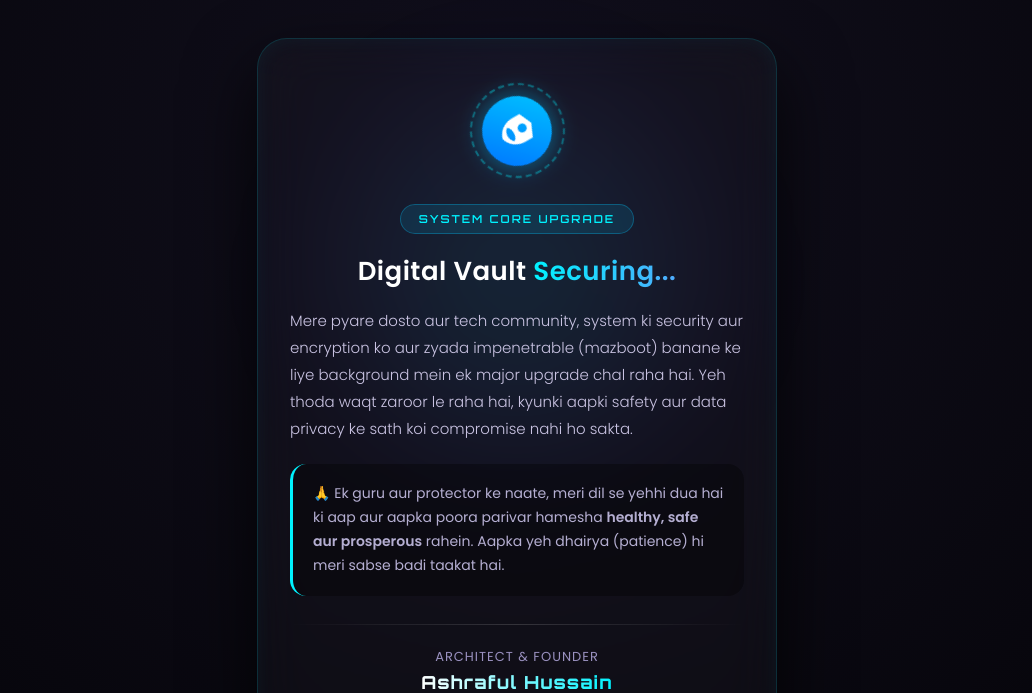
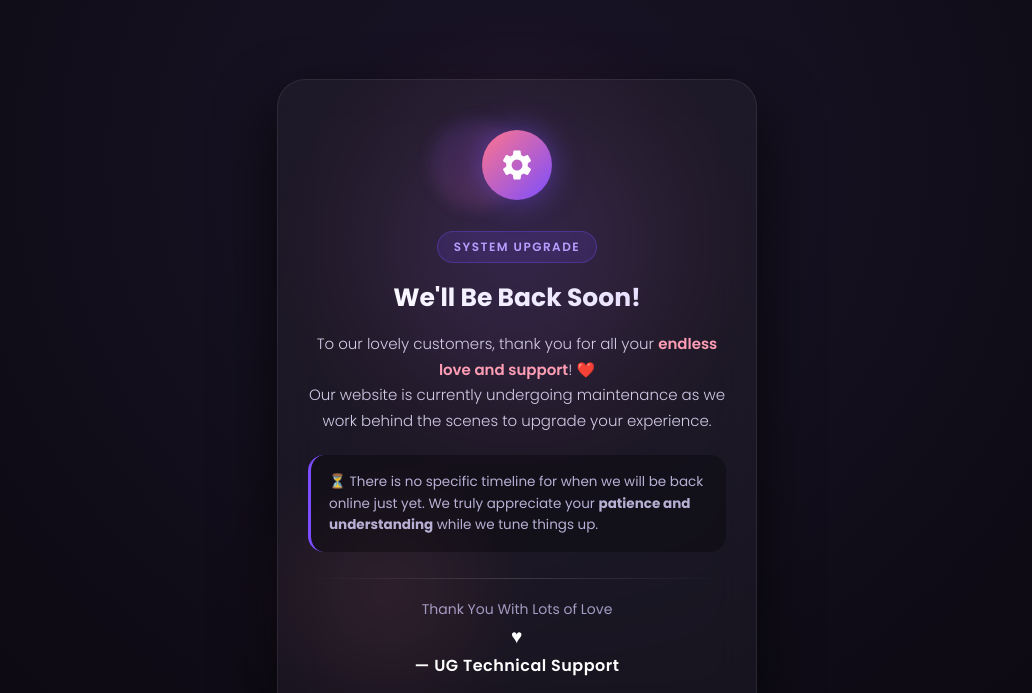
Before and after one commit to onboardglobal1-oss/ashraful-unique-shop, a plain HTML site: page index.html in a window 1280 px wide. Shown: the top 693 px of the page, without its empty margins (123-1155 px from the left). Drawn offline with Linux system fonts and the light colour scheme.

Commit message:
Update index.html

```diff
--- a/index.html
+++ b/index.html
@@ -3,8 +3,8 @@
 <head>
   <meta charset="UTF-8" />
   <meta name="viewport" content="width=device-width, initial-scale=1.0" />
-  <title>System Lockdown & Maintenance | ASHRAFUL UNIQUE SHOP</title>
-  <link href="https://fonts.googleapis.com/css2?family=Orbitron:wght@400;600;800&family=Poppins:wght@300;400;500;600&display=swap" rel="stylesheet">
+  <title>Under Maintenance | UG Technical Support</title>
+  <link href="https://fonts.googleapis.com/css2?family=Poppins:wght@300;400;500;600;700&display=swap" rel="stylesheet">
   <style>
     * {
       margin: 0;
@@ -18,50 +18,62 @@
       display: flex;
       justify-content: center;
       align-items: center;
-      background: radial-gradient(circle at 50% 20%, #12101e 0%, #050409 100%);
-      color: #e2dfef;
+      background: radial-gradient(circle at 50% 20%, #1a1528 0%, #09070e 100%);
+      color: #f3f0ff;
       padding: 20px;
       overflow: hidden;
       position: relative;
     }
 
-    /* Cyber Security Neon Glow Orbs */
+    /* Ambient Dim Glow Background Effect */
     .glow-orb-1 {
       position: absolute;
-      width: 400px;
-      height: 400px;
-      background: radial-gradient(circle, rgba(0, 242, 254, 0.15) 0%, rgba(79, 70, 229, 0.08) 50%, transparent 70%);
+      width: 350px;
+      height: 350px;
+      background: radial-gradient(circle, rgba(124, 77, 255, 0.22) 0%, rgba(255, 117, 140, 0.08) 50%, transparent 70%);
       border-radius: 50%;
       top: 10%;
       left: 50%;
       transform: translateX(-50%);
-      filter: blur(60px);
+      filter: blur(50px);
       z-index: 0;
-      animation: pulseNeon 5s infinite alternate ease-in-out;
+      animation: pulseGlow 6s infinite alternate ease-in-out;
     }
 
-    @keyframes pulseNeon {
-      0% { transform: translateX(-50%) scale(0.9); opacity: 0.5; }
-      100% { transform: translateX(-50%) scale(1.15); opacity: 0.9; }
+    .glow-orb-2 {
+      position: absolute;
+      width: 250px;
+      height: 250px;
+      background: radial-gradient(circle, rgba(255, 117, 140, 0.15) 0%, transparent 70%);
+      border-radius: 50%;
+      bottom: 10%;
+      left: 30%;
+      filter: blur(40px);
+      z-index: 0;
     }
 
-    /* Glassmorphism Cyber Card */
+    @keyframes pulseGlow {
+      0% { transform: translateX(-50%) scale(0.9); opacity: 0.6; }
+      100% { transform: translateX(-50%) scale(1.15); opacity: 1; }
+    }
+
+    /* Glassmorphism Card with Entry Animation */
     .maintenance-card {
       position: relative;
       z-index: 1;
-      max-width: 520px;
+      max-width: 480px;
       width: 100%;
-      background: rgba(255, 255, 255, 0.025);
-      backdrop-filter: blur(24px);
-      -webkit-backdrop-filter: blur(24px);
-      border: 1px solid rgba(0, 242, 254, 0.15);
-      border-radius: 30px;
-      padding: 44px 32px;
+      background: rgba(255, 255, 255, 0.035);
+      backdrop-filter: blur(20px);
+      -webkit-backdrop-filter: blur(20px);
+      border: 1px solid rgba(255, 255, 255, 0.08);
+      border-radius: 28px;
+      padding: 42px 30px;
       text-align: center;
-      box-shadow: 0 30px 70px rgba(0, 0, 0, 0.8), inset 0 0 20px rgba(0, 242, 254, 0.05);
-      animation: cardEntrance 1s cubic-bezier(0.16, 1, 0.3, 1) forwards;
+      box-shadow: 0 25px 60px rgba(0, 0, 0, 0.7);
+      animation: cardEntrance 1.2s cubic-bezier(0.16, 1, 0.3, 1) forwards;
       opacity: 0;
-      transform: translateY(35px);
+      transform: translateY(30px);
     }
 
     @keyframes cardEntrance {
@@ -71,183 +83,166 @@
       }
     }
 
-    /* Unique High-Tech Rotating Security & Shield Animation */
+    /* Settings / Gear Icon with Smooth Rotation */
     .icon-container {
       position: relative;
-      width: 95px;
-      height: 95px;
-      margin: 0 auto 26px;
+      width: 85px;
+      height: 85px;
+      margin: 0 auto 24px;
       display: flex;
       justify-content: center;
       align-items: center;
     }
 
-    /* Outer Radar Ring */
-    .radar-ring {
+    .gear-bg {
       position: absolute;
       width: 100%;
       height: 100%;
-      border: 2px dashed rgba(0, 242, 254, 0.35);
+      background: linear-gradient(135deg, rgba(124, 77, 255, 0.2), rgba(255, 117, 140, 0.2));
       border-radius: 50%;
-      animation: spinRadar 12s linear infinite;
+      filter: blur(8px);
+      animation: pulseGlow 3s infinite alternate;
     }
 
-    @keyframes spinRadar {
-      from { transform: rotate(0deg); }
-      to { transform: rotate(360deg); }
-    }
-
-    /* Inner Core Gear */
-    .core-gear {
+    .gear-icon {
       position: relative;
       z-index: 2;
       width: 70px;
       height: 70px;
-      background: linear-gradient(135deg, #00c6ff 0%, #0072ff 100%);
+      background: linear-gradient(135deg, #7c4dff 0%, #ff758c 100%);
       border-radius: 50%;
       display: flex;
       justify-content: center;
       align-items: center;
-      box-shadow: 0 0 25px rgba(0, 198, 255, 0.5);
-      animation: counterSpin 6s linear infinite;
+      box-shadow: 0 0 30px rgba(124, 77, 255, 0.5);
+      animation: rotateGear 10s linear infinite;
     }
 
-    @keyframes counterSpin {
-      from { transform: rotate(360deg); }
-      to { transform: rotate(0deg); }
-    }
-
-    .core-gear svg {
+    .gear-icon svg {
       width: 36px;
       height: 36px;
       fill: #ffffff;
     }
 
+    @keyframes rotateGear {
+      from { transform: rotate(0deg); }
+      to { transform: rotate(360deg); }
+    }
+
     .badge {
       display: inline-block;
-      background: rgba(0, 198, 255, 0.12);
-      color: #00f2fe;
-      font-family: 'Orbitron', sans-serif;
-      font-size: 11px;
+      background: rgba(124, 77, 255, 0.15);
+      color: #b89eff;
+      font-size: 12px;
       font-weight: 600;
-      letter-spacing: 2px;
+      letter-spacing: 1.5px;
       text-transform: uppercase;
-      padding: 7px 18px;
+      padding: 6px 16px;
       border-radius: 50px;
-      border: 1px solid rgba(0, 198, 255, 0.3);
-      margin-bottom: 18px;
+      border: 1px solid rgba(124, 77, 255, 0.3);
+      margin-bottom: 16px;
     }
 
     h1 {
-      font-size: 26px;
+      font-size: 25px;
       font-weight: 700;
-      margin-bottom: 16px;
-      color: #ffffff;
-      letter-spacing: 0.5px;
-    }
-
-    h1 span {
-      background: linear-gradient(to right, #00f2fe, #4facfe);
+      margin-bottom: 14px;
+      background: linear-gradient(to right, #ffffff, #e2d9ff);
       -webkit-background-clip: text;
       -webkit-text-fill-color: transparent;
     }
 
-    .guru-message {
+    .love-message {
       font-size: 15px;
-      line-height: 1.8;
-      color: #c9c3e2;
+      line-height: 1.7;
+      color: #d1cbe6;
       font-weight: 300;
       margin-bottom: 22px;
-      text-align: left;
     }
 
-    .guru-message strong {
-      color: #00f2fe;
-      font-weight: 500;
+    .love-message strong {
+      color: #ff9eb5;
+      font-weight: 600;
     }
 
-    .prayer-box {
-      background: rgba(0, 0, 0, 0.35);
+    .status-note {
+      background: rgba(0, 0, 0, 0.3);
       border-radius: 16px;
-      padding: 18px 20px;
-      font-size: 14px;
-      color: #b5afd2;
-      border-left: 3px solid #00f2fe;
-      margin-bottom: 28px;
-      line-height: 1.7;
+      padding: 16px 18px;
+      font-size: 13.5px;
+      color: #b8b0d4;
+      border-left: 3px solid #7c4dff;
+      margin-bottom: 26px;
+      line-height: 1.6;
       text-align: left;
     }
 
     .divider {
       height: 1px;
       background: linear-gradient(to right, transparent, rgba(255, 255, 255, 0.15), transparent);
-      margin-bottom: 22px;
+      margin-bottom: 20px;
     }
 
-    .signature-container {
-      display: flex;
-      flex-direction: column;
-      align-items: center;
-      gap: 4px;
+    .signature {
+      font-size: 14px;
+      color: #a39bc2;
     }
 
-    .owner-title {
-      font-size: 13px;
-      color: #9a91c0;
-      letter-spacing: 1px;
-      text-transform: uppercase;
+    .signature span {
+      display: block;
+      margin-top: 4px;
+      font-size: 16px;
+      font-weight: 600;
+      color: #ffffff;
+      letter-spacing: 0.5px;
     }
 
-    .owner-name {
-      font-size: 18px;
-      font-weight: 700;
-      font-family: 'Orbitron', sans-serif;
-      background: linear-gradient(to right, #ffffff, #00f2fe);
-      -webkit-background-clip: text;
-      -webkit-text-fill-color: transparent;
-      letter-spacing: 1px;
+    .heart-symbol {
+      color: #ff5e7e;
+      display: inline-block;
+      animation: softBeat 2s infinite ease-in-out;
     }
 
-    .brand-sub {
-      font-size: 12px;
-      color: #78709e;
-      margin-top: 2px;
+    @keyframes softBeat {
+      0%, 100% { transform: scale(1); }
+      50% { transform: scale(1.2); }
     }
   </style>
 </head>
 <body>
 
   <div class="glow-orb-1"></div>
+  <div class="glow-orb-2"></div>
 
   <div class="maintenance-card">
-    <!-- Unique High-Tech Radar & Shield Gear Animation -->
+    <!-- Rotating Settings / Gear Icon -->
     <div class="icon-container">
-      <div class="radar-ring"></div>
-      <div class="core-gear">
+      <div class="gear-bg"></div>
+      <div class="gear-icon">
         <svg viewBox="0 0 24 24">
-          <path d="M12,1L3,5V11C3,16.55 6.84,21.74 12,23C17.16,21.74 21,16.55 21,11V5L12,1M12,5A3,3 0 0,1 15,8A3,3 0 0,1 12,11A3,3 0 0,1 9,8A3,3 0 0,1 12,5M17,17C15.5,18.5 13.83,19.22 12,19.22C10.17,19.22 8.5,18.5 7,17C7,15.5 10,14.5 12,14.5C14,14.5 17,15.5 17,17Z"/>
+          <path d="M19.14,12.94c0.04-0.3,0.06-0.61,0.06-0.94c0-0.32-0.02-0.64-0.07-0.94l2.03-1.58c0.18-0.14,0.23-0.41,0.12-0.61 l-1.92-3.32c-0.12-0.22-0.37-0.29-0.59-0.22l-2.39,0.96c-0.5-0.38-1.03-0.7-1.62-0.94L14.4,2.81c-0.04-0.24-0.24-0.41-0.48-0.41 h-3.84c-0.24,0-0.43,0.17-0.47,0.41L9.25,5.35C8.66,5.59,8.12,5.92,7.63,6.3L5.24,5.34C5.02,5.27,4.77,5.34,4.65,5.56 L2.73,8.88c-0.11,0.2-0.06,0.47,0.12,0.61l2.03,1.58c-0.05,0.3-0.07,0.62-0.07,0.94s0.02,0.64,0.07,0.94l-2.03,1.58 c-0.18,0.14-0.23,0.41-0.12,0.61l1.92,3.32c0.12,0.22,0.37,0.29,0.59,0.22l2.39-0.96c0.5,0.38,1.03,0.7,1.62,0.94l0.36,2.54 c0.05,0.24,0.24,0.41,0.48,0.41h3.84c0.24,0,0.44-0.17,0.47-0.41l0.36-2.54c0.59-0.24,1.13-0.56,1.62-0.94l2.39,0.96 c0.22,0.08,0.47,0.01,0.59-0.22l1.92-3.32c0.11-0.2,0.06-0.47-0.12-0.61L19.14,12.94z M12,15.6c-1.98,0-3.6-1.62-3.6-3.6 s1.62-3.6,3.6-3.6s3.6,1.62,3.6,3.6S13.98,15.6,12,15.6z"/>
         </svg>
       </div>
     </div>
 
-    <div class="badge">System Core Upgrade</div>
+    <div class="badge">System Upgrade</div>
 
-    <h1>Digital Vault <span>Securing...</span></h1>
+    <h1>We'll Be Back Soon!</h1>
 
-    <div class="guru-message">
-      Mere pyare dosto aur tech community, system ki security aur encryption ko aur zyada impenetrable (mazboot) banane ke liye background mein ek major upgrade chal raha hai. Yeh thoda waqt zaroor le raha hai, kyunki aapki safety aur data privacy ke sath koi compromise nahi ho sakta.
-    </div>
+    <p class="love-message">
+      To our lovely customers, thank you for all your <strong>endless love and support</strong>! ❤️<br>
+      Our website is currently undergoing maintenance as we work behind the scenes to upgrade your experience.
+    </p>
 
-    <div class="prayer-box">
-      🙏 Ek guru aur protector ke naate, meri dil se yehhi dua hai ki aap aur aapka poora parivar hamesha <strong>healthy, safe aur prosperous</strong> rahein. Aapka yeh dhairya (patience) hi meri sabse badi taakat hai.
+    <div class="status-note">
+      ⏳ There is no specific timeline for when we will be back online just yet. We truly appreciate your <strong>patience and understanding</strong> while we tune things up.
     </div>
 
     <div class="divider"></div>
 
-    <div class="signature-container">
-      <span class="owner-title">Architect & Founder</span>
-      <span class="owner-name">Ashraful Hussain</span>
-      <span class="brand-sub">UG Technical Support</span>
+    <div class="signature">
+      Thank You With Lots of Love <span class="heart-symbol">♥</span>
+      <span>— UG Technical Support</span>
     </div>
   </div>
 
```
